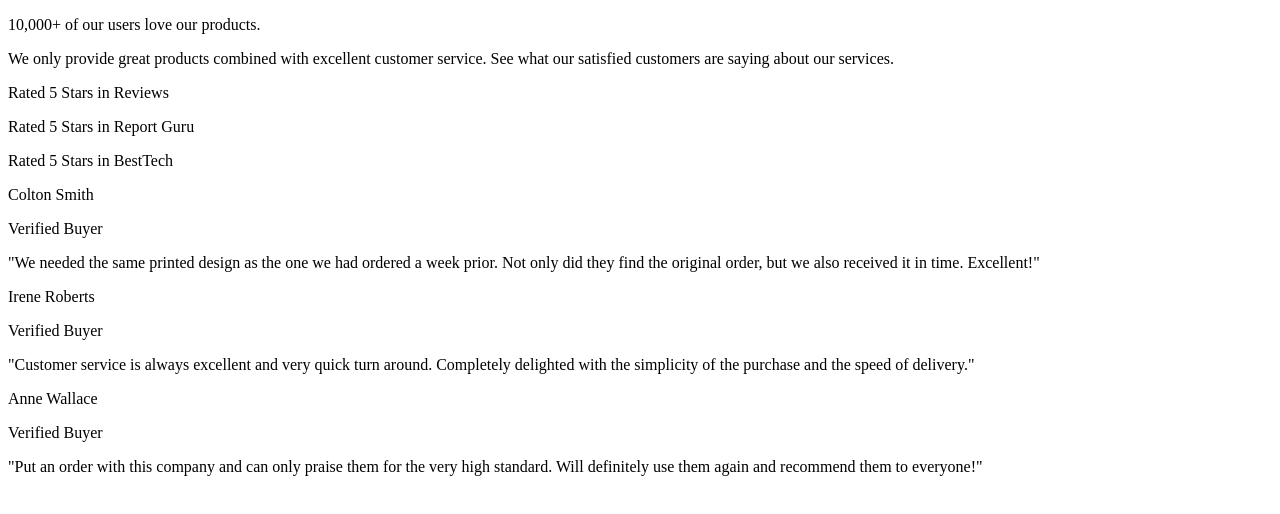
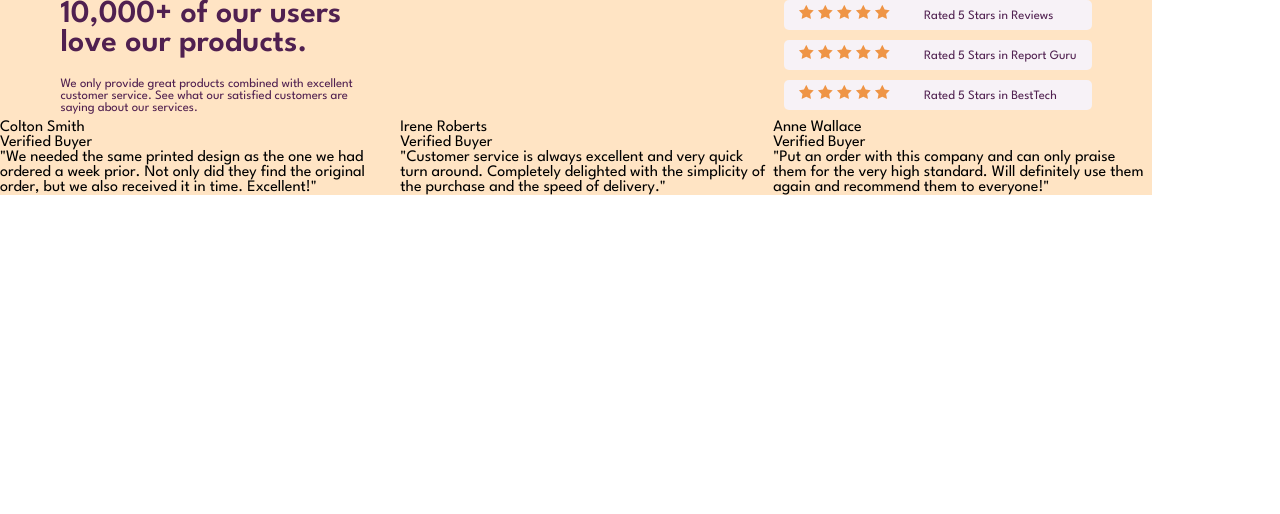
Before and after one commit to AbdulhakeemAdekunle/social-proof, a plain HTML site: page index.html in a window 1280 px wide. Drawn offline with Linux system fonts and the light colour scheme.

Commit message:
style the main section

```diff
--- a/index.html
+++ b/index.html
@@ -12,6 +12,12 @@
       href="./images/favicon-32x32.png"
     />
     <link rel="stylesheet" href="./style.css" />
+    <link rel="preconnect" href="https://fonts.googleapis.com" />
+    <link rel="preconnect" href="https://fonts.gstatic.com" crossorigin />
+    <link
+      href="https://fonts.googleapis.com/css2?family=Hanken+Grotesk:ital,wght@0,100..900;1,100..900&family=League+Spartan:wght@100..900&family=Outfit:wght@100..900&display=swap"
+      rel="stylesheet"
+    />
     <title>Social proof section</title>
   </head>
   <body>
@@ -26,9 +32,30 @@
           </p>
         </div>
         <div class="ratings">
-          <p>Rated 5 Stars in Reviews</p>
-          <p>Rated 5 Stars in Report Guru</p>
-          <p>Rated 5 Stars in BestTech</p>
+          <div class="stars">
+            <img src="./images/icon-star.svg" alt="star-icon" />
+            <img src="./images/icon-star.svg" alt="star-icon" />
+            <img src="./images/icon-star.svg" alt="star-icon" />
+            <img src="./images/icon-star.svg" alt="star-icon" />
+            <img src="./images/icon-star.svg" alt="star-icon" />
+            <p class="rated">Rated 5 Stars in Reviews</p>
+          </div>
+          <div class="stars">
+            <img src="./images/icon-star.svg" alt="star-icon" />
+            <img src="./images/icon-star.svg" alt="star-icon" />
+            <img src="./images/icon-star.svg" alt="star-icon" />
+            <img src="./images/icon-star.svg" alt="star-icon" />
+            <img src="./images/icon-star.svg" alt="star-icon" />
+            <p class="rated">Rated 5 Stars in Report Guru</p>
+          </div>
+          <div class="stars">
+            <img src="./images/icon-star.svg" alt="star-icon" />
+            <img src="./images/icon-star.svg" alt="star-icon" />
+            <img src="./images/icon-star.svg" alt="star-icon" />
+            <img src="./images/icon-star.svg" alt="star-icon" />
+            <img src="./images/icon-star.svg" alt="star-icon" />
+            <p class="rated">Rated 5 Stars in BestTech</p>
+          </div>
         </div>
       </div>
       <div class="reviews">
--- a/style.css
+++ b/style.css
@@ -0,0 +1,72 @@
+* {
+  padding: 0;
+  margin: 0;
+  box-sizing: border-box;
+}
+
+body {
+  display: flex;
+  font-family: "League Spartan";
+  display: flex;
+}
+
+.page {
+  background-color: bisque;
+  display: flex;
+  flex-direction: column;
+  align-items: center;
+  justify-content: center;
+  width: 90vw;
+}
+
+.main {
+  display: flex;
+  justify-content: space-between;
+}
+
+.highlight {
+  display: flex;
+  flex-direction: column;
+  width: 30%;
+}
+
+.highlight p:first-child {
+  font-size: 2rem;
+  font-weight: 600;
+  color: hsl(300, 43%, 22%);
+  margin-bottom: 20px;
+}
+
+.highlight p:last-child {
+  font-size: 0.8rem;
+  color: hsl(300, 43%, 22%);
+}
+
+.ratings {
+  display: flex;
+  flex-direction: column;
+}
+
+.stars {
+  background-color: hsl(300, 24%, 96%);
+  border-radius: 5px;
+  height: 30px;
+  padding: 5px 15px;
+  margin-bottom: 10px;
+}
+
+.stars img {
+  width: 15px;
+  height: auto;
+}
+
+.rated {
+  display: inline-block;
+  color: hsl(300, 43%, 22%);
+  font-size: 0.8rem;
+  margin-left: 30px;
+}
+
+.reviews {
+  display: flex;
+}
```
